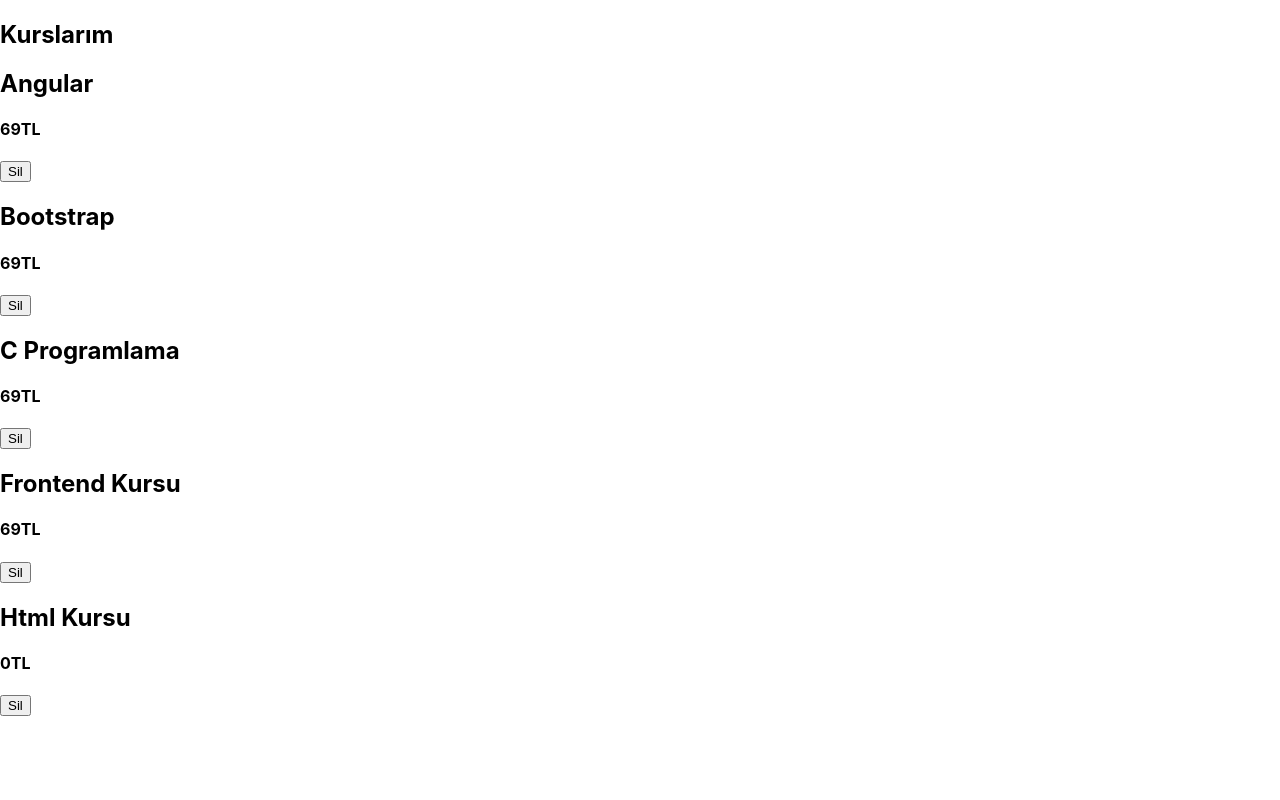
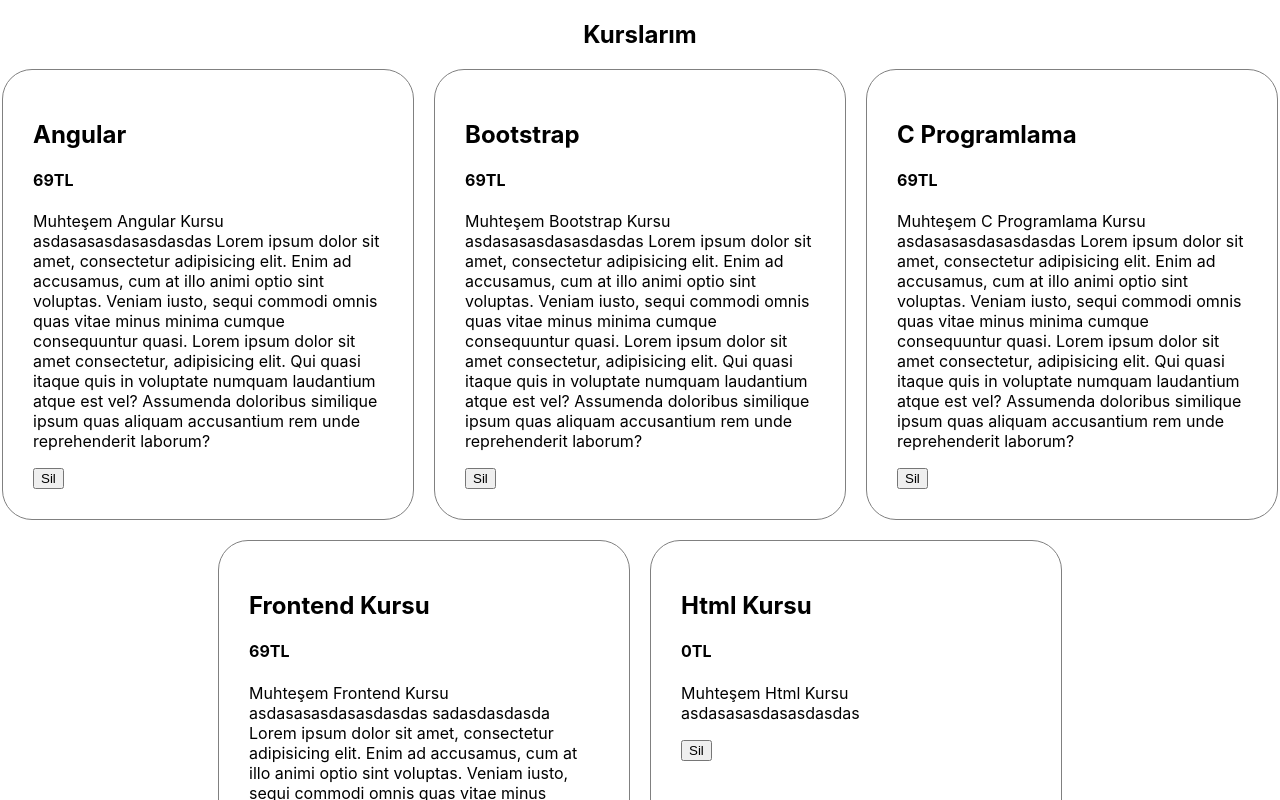
Before and after one commit to erennkazan/course, a React (Create React App) app in the folder course/: page / in a window 1280 px wide. Shown: the top 800 px of the page. Built offline with nearby package versions, Linux system fonts and the light colour scheme; data requests are answered from the project's data file.

Commit message:
components css create

```diff
--- a/course/src/App.css
+++ b/course/src/App.css
@@ -0,0 +1,18 @@
+.courseMainDiv{
+    display: flex;
+    flex-direction: column;
+    justify-content: center;
+    align-items: center;
+}
+.card{
+    width: 350px;
+    border: 1px solid gray;
+    border-radius: 30px;
+    padding: 30px;
+}
+.cardDiv{
+    display: flex;
+    justify-content: center;
+    flex-wrap: wrap;
+    gap: 20px;
+}
--- a/course/src/Course.js
+++ b/course/src/Course.js
@@ -1,11 +1,12 @@
 function Course({id,content,title,price,removeOneCourse}) {
 
      return (
-     <div>
+     <div className="card">
         <div className="cardTitlePrice">
           <h2 className="cardTitle">{title}</h2>
           <h4 className="cardPrice">{price}TL</h4>
         </div>
+        <p>{content}</p>
         <button className="cardDeleteBtn" onClick={()=>removeOneCourse(id)}>Sil</button>
      </div>
      );
--- a/course/src/Courses.js
+++ b/course/src/Courses.js
@@ -3,11 +3,11 @@
 function Courses({courses,removeCourse}) {
 
    return (
-   <div>
+   <div className="courseMainDiv">
      <div>
         <h2>Kurslarım</h2>
      </div>
-        <div>
+        <div className="cardDiv">
          {
             courses.map((course)=>{
                return(
```
